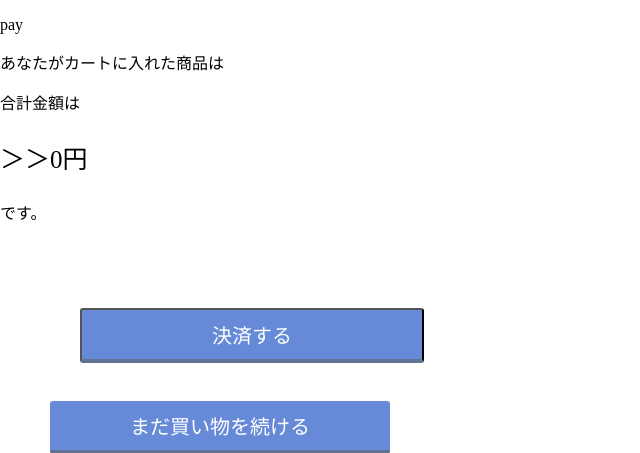
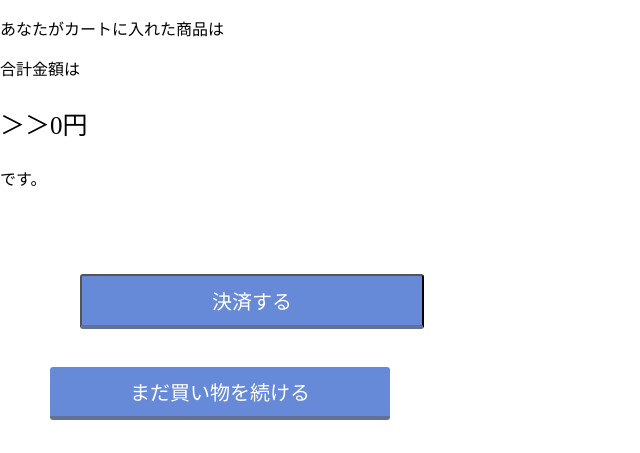
Before and after one commit to DeMiA814/Django-Playground, a Django app: page /ecom/pay.html in a window 1280 px wide. Shown: the top 453 px of the page, without its empty margins (0-640 px from the left). Run offline with Django 3.2, Linux system fonts and the light colour scheme; data comes from the database, SQL or seed files in the repository.

Commit message:
Update pay.html

```diff
--- a/ecom/templates/ecom/pay.html
+++ b/ecom/templates/ecom/pay.html
@@ -7,7 +7,6 @@
 
 </head>
 <body>
-    <p>pay</p>
     <p class="anataga">あなたがカートに入れた商品は</p>
     {% for item in items %}
     <p class="pay-cart">＞＞{{ item.product }} {{ item.in_cart }}本</p>
```
